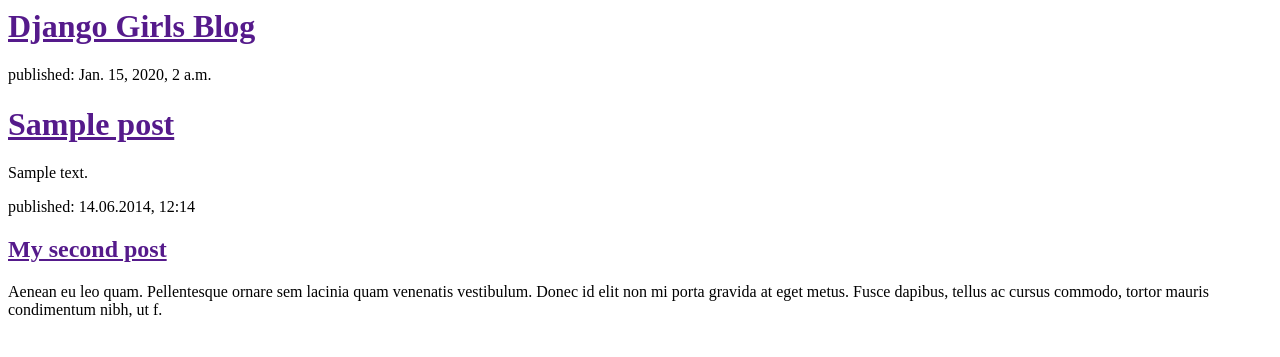
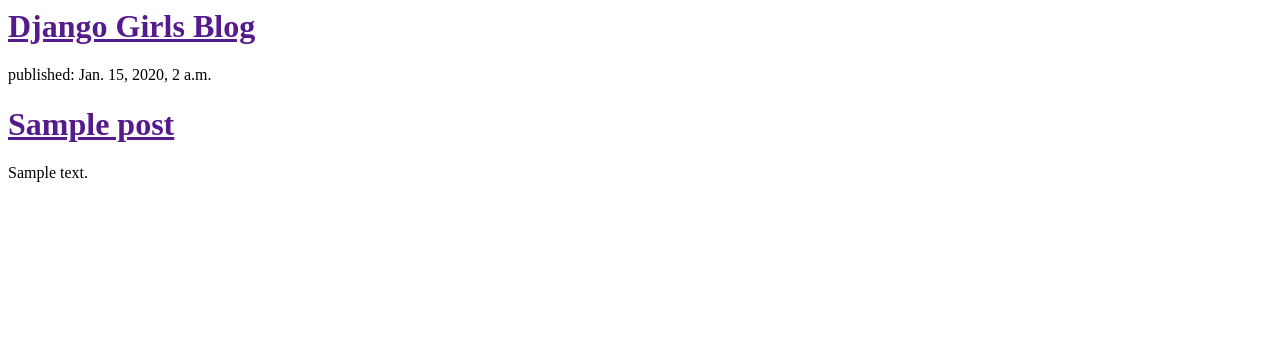
Before and after one commit to Laume89/my-first-blog, a Django app: template blog/templates/blog/post_list.html in a window 1280 px wide. Shown: the top 357 px of the page. Run offline with Django 3.2, Linux system fonts and the light colour scheme; the template is opened without the code that fills it: values that come from a table or form of the project are taken from there, others are empty; tables that the repository leaves empty hold one stand-in row (values such as "Sample post").

Commit message:
Changed post_list.html

```diff
--- a/blog/templates/blog/post_list.html
+++ b/blog/templates/blog/post_list.html
@@ -7,7 +7,7 @@
             <h1><a href="">Django Girls Blog</a></h1>
         </div>
 
-        <div>
+
         	{% for post in posts %}
   				 <div>
        				 <p>published: {{ post.published_date }}</p>
@@ -15,12 +15,8 @@
        				 <p>{{ post.text|linebreaks }}</p>
    				 </div>
           {% endfor %}
-        </div>
 
-        <div>
-            <p>published: 14.06.2014, 12:14</p>
-            <h2><a href="">My second post</a></h2>
-            <p>Aenean eu leo quam. Pellentesque ornare sem lacinia quam venenatis vestibulum. Donec id elit non mi porta gravida at eget metus. Fusce dapibus, tellus ac cursus commodo, tortor mauris condimentum nibh, ut f.</p>
-        </div>
+
+
     </body>
 </html>
```
